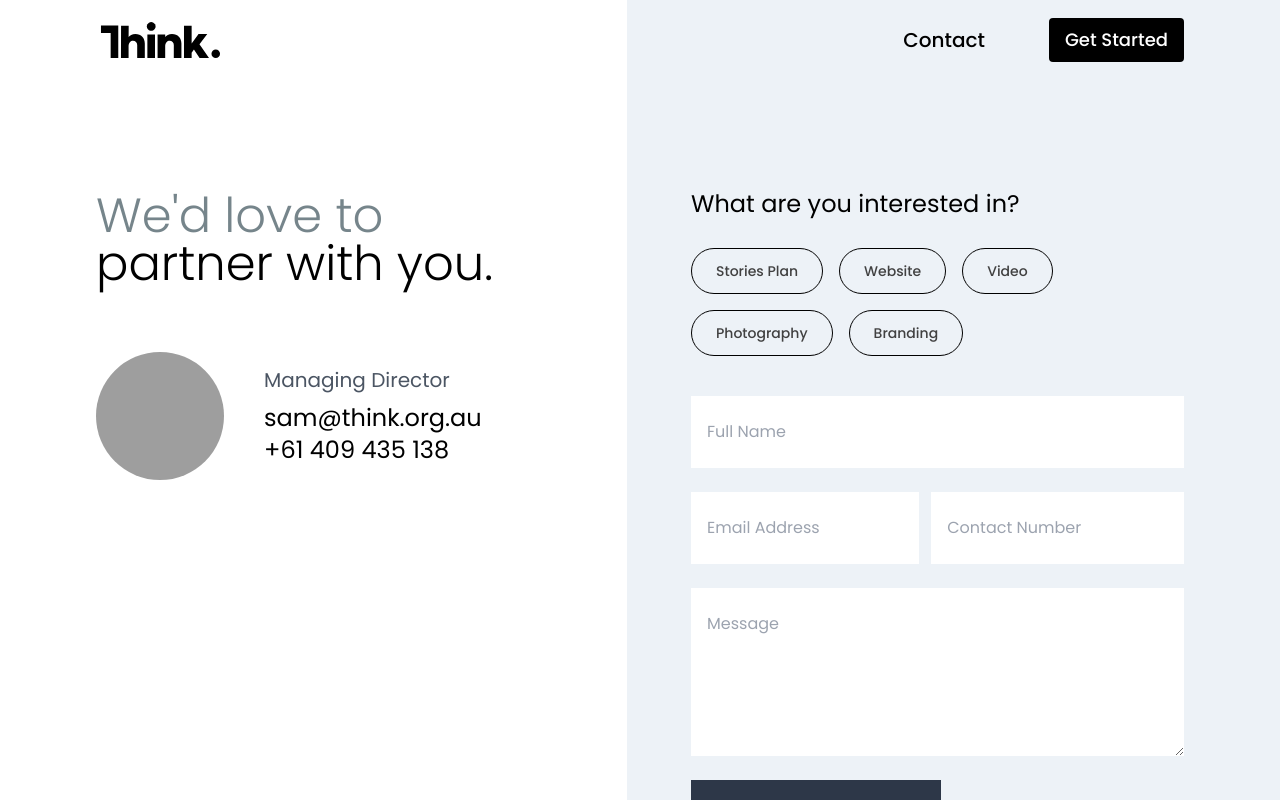
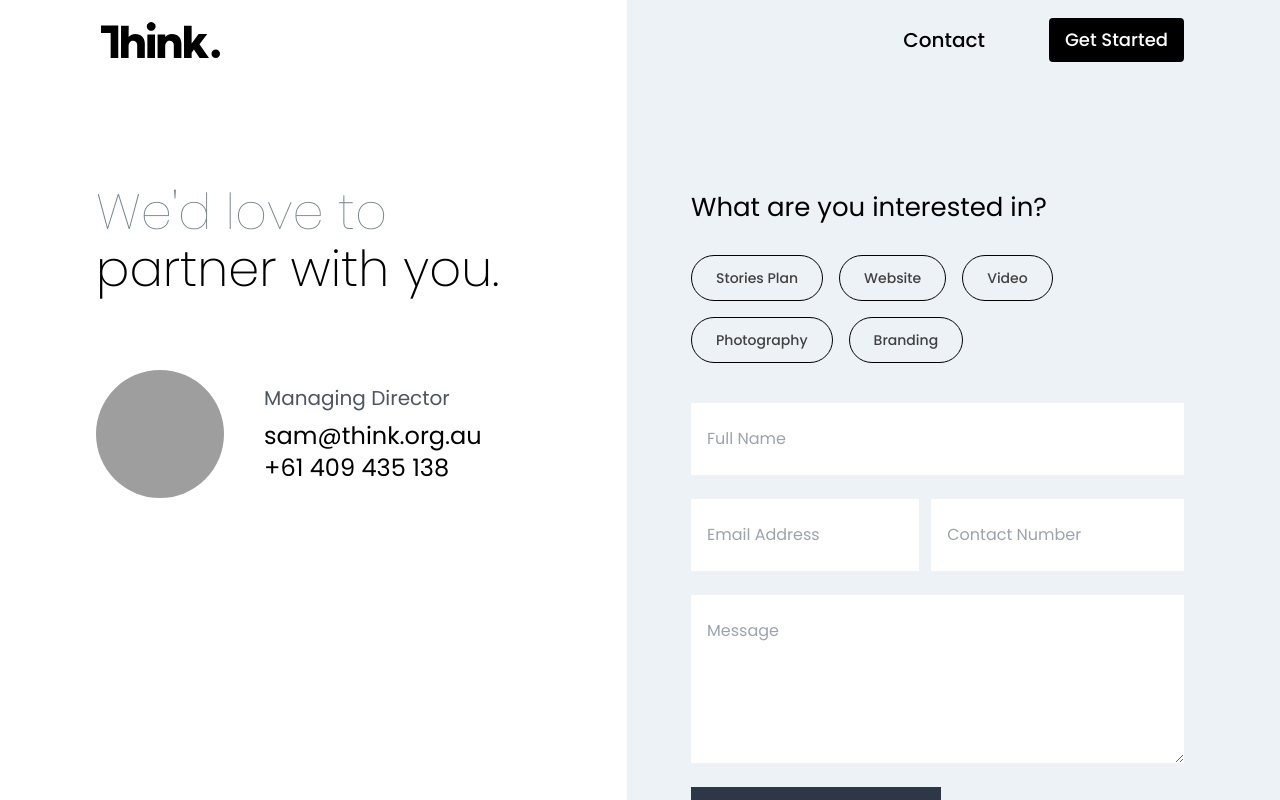
Before and after one commit to ronyfr3/Markosis-nextjs, a Next.js app: page /contact in a window 1280 px wide. Shown: the top 800 px of the page. Built offline with nearby package versions, Linux system fonts and the light colour scheme; grey boxes are pictures that could not be loaded.

Commit message:
line height changes in contact pages

```diff
--- a/components/contact/FirstPhase.js
+++ b/components/contact/FirstPhase.js
@@ -4,9 +4,11 @@ const FirstPhase = () => {
   return (
     <div className="w-full  px-6 sm:px-12 lg:px-16 xl:px-24 xxl:px-40 pt-48 pb-24">
       <div className="max-w-xl">
-        <h1 className="w-full text-4xl md:text-4xl lg:text-5xl leading-[1.125] mb-[2rem] text-[#76858b] font-[300]">
+        <h1 className="w-full text-4xl md:text-4xl lg:text-[3.1rem] mb-[2rem] text-[#76858b] font-[100]">
           We'd love to{" "}
-          <strong className="text-black font-[300]">partner with you.</strong>
+          <strong className="text-black font-[200] lg:leading-[1.5]">
+            partner with you.
+          </strong>
         </h1>
 
         <div className="flex items-center mt-16 rounded-lg object-contain">
--- a/components/contact/SecondPhase.js
+++ b/components/contact/SecondPhase.js
@@ -48,7 +48,7 @@ const SecondPhase = () => {
   };
   return (
     <div className=" lg:mt-[140px] md:mt-[140px] mb-10 px-6 lg:pl-16 md:pr-24 py-12">
-      <h1 className="text-2xl">What are you interested in?</h1>
+      <h1 className="text-[1.625rem]">What are you interested in?</h1>
       <ul className="flex items-center justify-start gap-4 flex-wrap mt-7">
         {values.map((item) => (
           <li key={item}>
```
